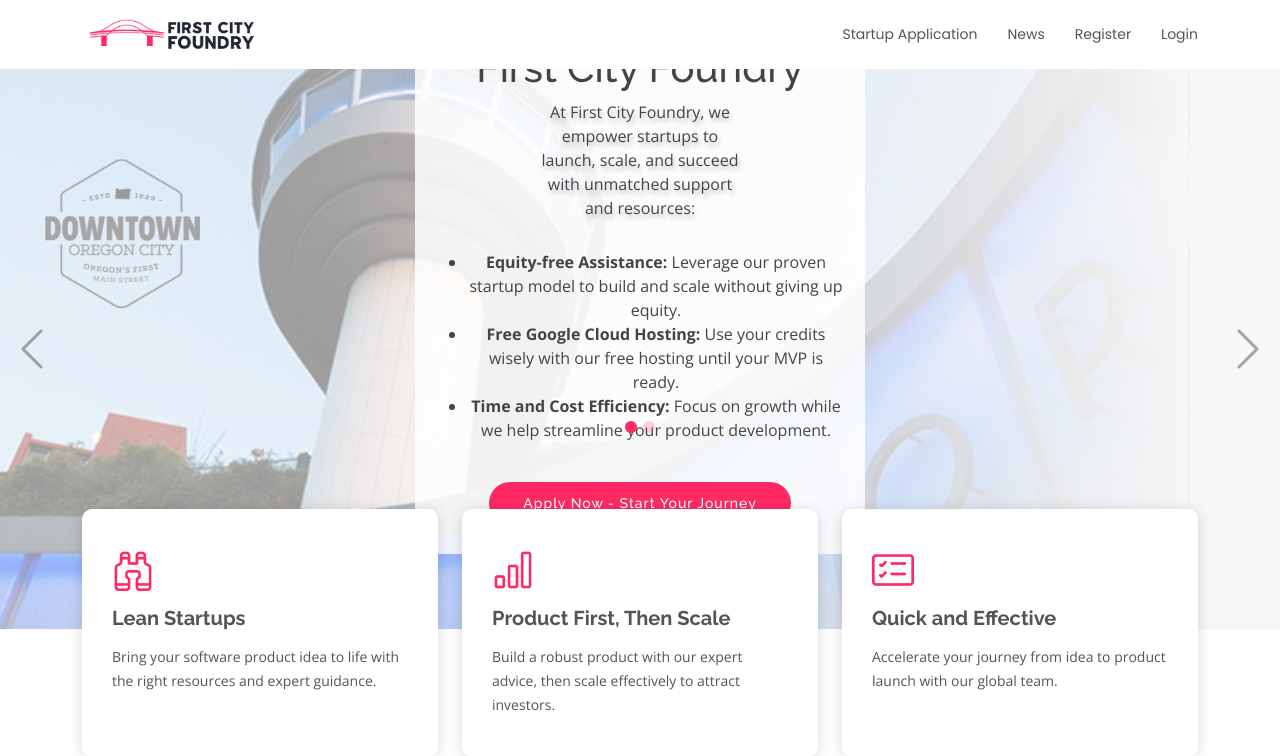
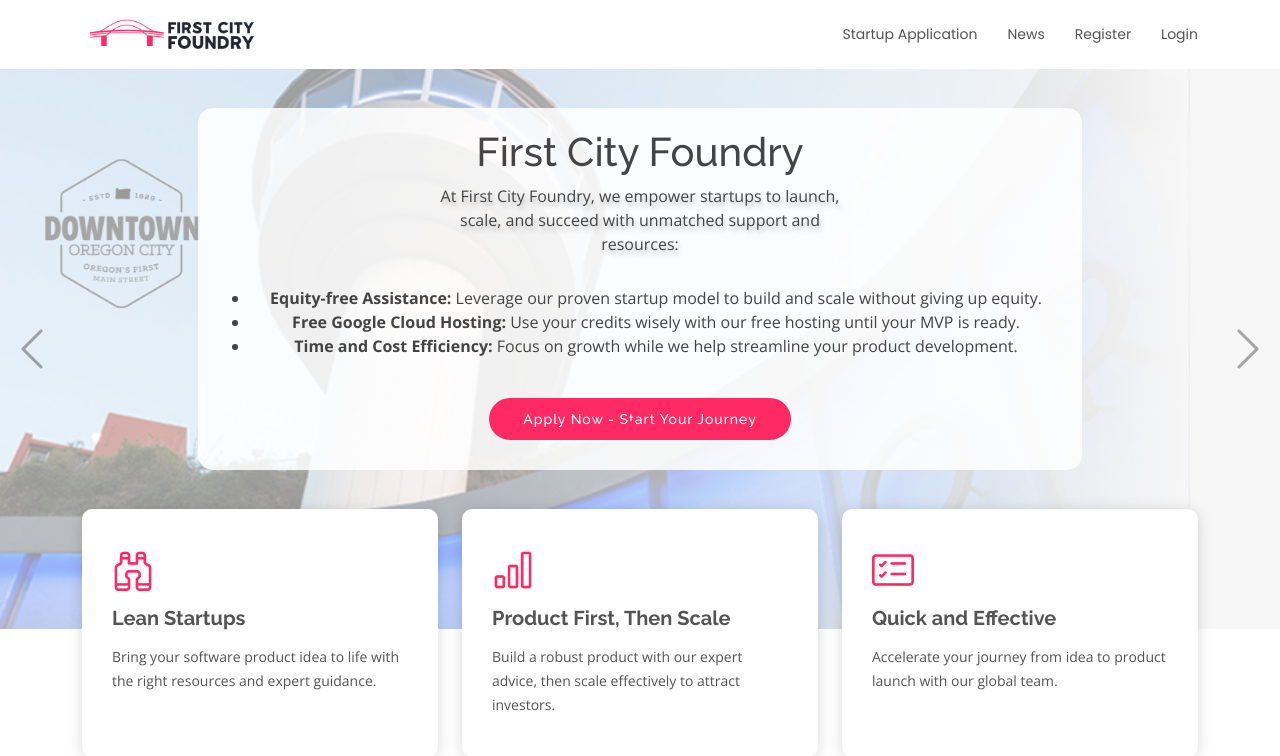
Before and after one commit to open-build/foundry, a Django app: page / in a window 1280 px wide. Shown: the part 35-791 px from the top of the page. Run offline with Django 4.2, Linux system fonts and the light colour scheme; some libraries are stand-ins or nearby versions.

Commit message:
fix size

```diff
--- a/foundry/templates/welcome_page.html
+++ b/foundry/templates/welcome_page.html
@@ -10,7 +10,7 @@
         <!-- Slide 1 -->
         <div class="carousel-item" data-bs-interval="4000" style="background-image: url({% static 'assets/img/slide/oc-elevator.jpeg' %})">
           <div class="carousel-container">
-            <div class="carousel-content" style="background: #FFFFFF; padding: 10px; border-radius: 25px; opacity: 0.75; width: 40%">
+            <div class="carousel-content" style="background: #FFFFFF; padding: 10px; border-radius: 25px; opacity: 0.75; width: 60%">
               <h2 class="animate__animated animate__fadeInDown"><span>The <a href="https://www.buildly.io">Buildly</a></span> Foundry Program.</h2>
               <p class="animate__animated animate__fadeInUp">
                 A network of local foundries for startups focused on building innovative cloud software and fostering stronger communities in Oregon and the Pacific Northwest.
@@ -28,7 +28,7 @@
         <!-- Slide 2 -->
         <div class="carousel-item active" data-bs-interval="7000" style="background-image: url({% static 'assets/img/slide/oc-elevator.jpeg' %})">
           <div class="carousel-container">
-            <div class="carousel-content" style="background: rgba(255, 255, 255, 0.85); padding: 20px; border-radius: 15px; max-width: 450px;">
+            <div class="carousel-content" style="background: rgba(255, 255, 255, 0.85); padding: 20px; border-radius: 15px; mwidth: 60%">
               <h1 class="animate__animated animate__fadeInDown">First City <span>Foundry</span></h1>
               <p class="animate__animated animate__fadeInUp">
                 At First City Foundry, we empower startups to launch, scale, and succeed with unmatched support and resources:
```
